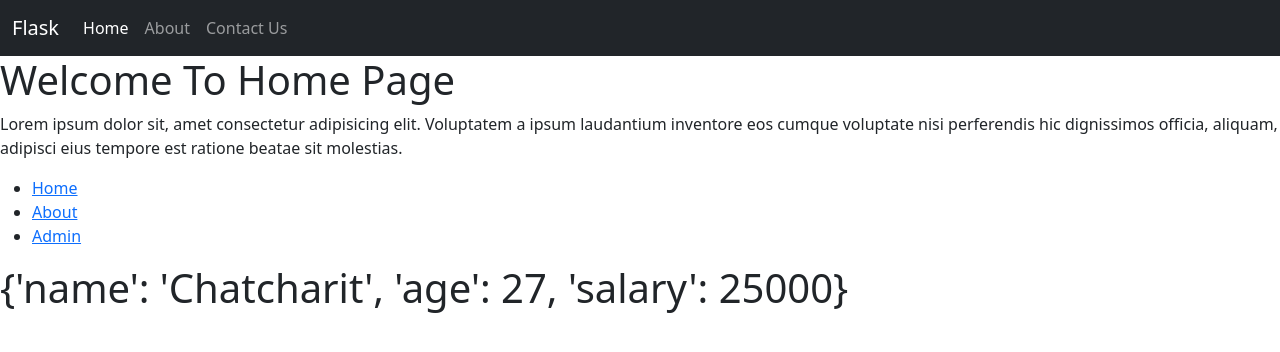
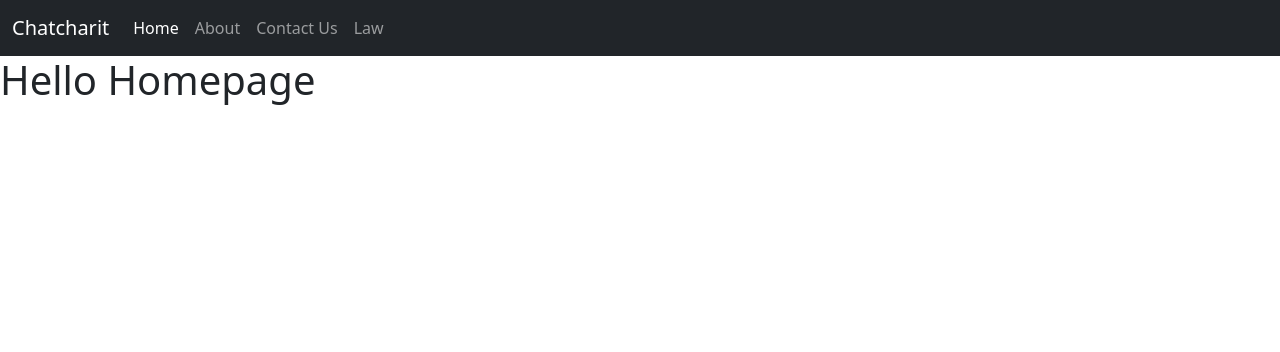
Before and after one commit to ChatcharitCh/BasicFlask, a Flask app: page / in a window 1280 px wide. Shown: the top 352 px of the page. Run offline with Flask 2, Linux system fonts and the light colour scheme.

Commit message:
Template Inheritance

```diff
--- a/templates/index.html
+++ b/templates/index.html
@@ -1,42 +1,7 @@
-<!DOCTYPE html>
-<html lang="en">
-<head>
-    <meta charset="UTF-8">
-    <meta http-equiv="X-UA-Compatible" content="IE=edge">
-    <meta name="viewport" content="width=device-width, initial-scale=1.0">
-    <title>Home</title>
-    <link href="https://cdn.jsdelivr.net/npm/bootstrap@5.0.2/dist/css/bootstrap.min.css" rel="stylesheet" integrity="sha384-EVSTQN3/azprG1Anm3QDgpJLIm9Nao0Yz1ztcQTwFspd3yD65VohhpuuCOmLASjC" crossorigin="anonymous">
-    <script src="https://cdn.jsdelivr.net/npm/bootstrap@5.0.2/dist/js/bootstrap.min.js" integrity="sha384-cVKIPhGWiC2Al4u+LWgxfKTRIcfu0JTxR+EQDz/bgldoEyl4H0zUF0QKbrJ0EcQF" crossorigin="anonymous"></script>
-</head>
-<body>
-    <nav class="navbar navbar-expand-lg navbar navbar-dark bg-dark">
-        <div class="container-fluid">
-          <a class="navbar-brand">Flask</a>
-          <button class="navbar-toggler" type="button" data-bs-toggle="collapse" data-bs-target="#navbarNav" aria-controls="navbarNav" aria-expanded="false" aria-label="Toggle navigation">
-            <span class="navbar-toggler-icon"></span>
-          </button>
-          <div class="collapse navbar-collapse" id="navbarNav">
-            <ul class="navbar-nav">
-              <li class="nav-item">
-                <a class="nav-link active" aria-current="page" href="/">Home</a>
-              </li>
-              <li class="nav-item">
-                <a class="nav-link" href="/about">About</a>
-              </li>
-              <li class="nav-item">
-                <a class="nav-link" href="/admin">Contact Us</a>
-              </li>
-            </ul>
-          </div>
-        </div>
-      </nav>
-    <h1>Welcome To Home Page</h1>
-    <p>Lorem ipsum dolor sit, amet consectetur adipisicing elit. Voluptatem a ipsum laudantium inventore eos cumque voluptate nisi perferendis hic dignissimos officia, aliquam, adipisci eius tempore est ratione beatae sit molestias.</p>
-    <ul>
-        <li><a href="/">Home</a></li>
-        <li><a href="/about">About</a></li>
-        <li><a href="/admin">Admin</a></li>
-    </ul>
-    <h1>{{mydata}}</h1>
-</body>
-</html>
+{% extends "layout.html" %} <!-- ดึงเค้าโครงจาก layout-->
+
+{% block content %}
+
+<h1>Hello Homepage</h1>
+
+{% endblock %}
--- /dev/null
+++ b/templates/layout.html
@@ -0,0 +1,42 @@
+<!DOCTYPE html>
+<html lang="en">
+<head>
+    <meta charset="UTF-8">
+    <meta http-equiv="X-UA-Compatible" content="IE=edge">
+    <meta name="viewport" content="width=device-width, initial-scale=1.0">
+    <title>Document</title>
+    <link href="https://cdn.jsdelivr.net/npm/bootstrap@5.0.2/dist/css/bootstrap.min.css" rel="stylesheet" integrity="sha384-EVSTQN3/azprG1Anm3QDgpJLIm9Nao0Yz1ztcQTwFspd3yD65VohhpuuCOmLASjC" crossorigin="anonymous">
+    <script src="https://cdn.jsdelivr.net/npm/bootstrap@5.0.2/dist/js/bootstrap.min.js" integrity="sha384-cVKIPhGWiC2Al4u+LWgxfKTRIcfu0JTxR+EQDz/bgldoEyl4H0zUF0QKbrJ0EcQF" crossorigin="anonymous"></script>
+</head>
+<body>
+    <nav class="navbar navbar-expand-lg navbar navbar-dark bg-dark">
+        <div class="container-fluid">
+          <a class="navbar-brand">Chatcharit</a>
+          <button class="navbar-toggler" type="button" data-bs-toggle="collapse" data-bs-target="#navbarNav" aria-controls="navbarNav" aria-expanded="false" aria-label="Toggle navigation">
+            <span class="navbar-toggler-icon"></span>
+          </button>
+          <div class="collapse navbar-collapse" id="navbarNav">
+            <ul class="navbar-nav">
+              <li class="nav-item">
+                <a class="nav-link active" aria-current="page" href="/">Home</a>
+              </li>
+              <li class="nav-item">
+                <a class="nav-link" href="/about">About</a>
+              </li>
+              <li class="nav-item">
+                <a class="nav-link" href="/admin">Contact Us</a>
+              </li>
+              <li class="nav-item">
+                <a class="nav-link" href="/admin">Law</a>
+              </li>
+            </ul>
+          </div>
+        </div>
+      </nav>
+      <main> <!-- ตำแหน่งที่จะระบุเนื้อหา-->
+        {% block content %}
+
+        {% endblock %}
+      </main>
+</body>
+</html>
```
Also changed, not shown: templates/about.html (+7 -40 lines), templates/admin.html (+7 -23 lines).
